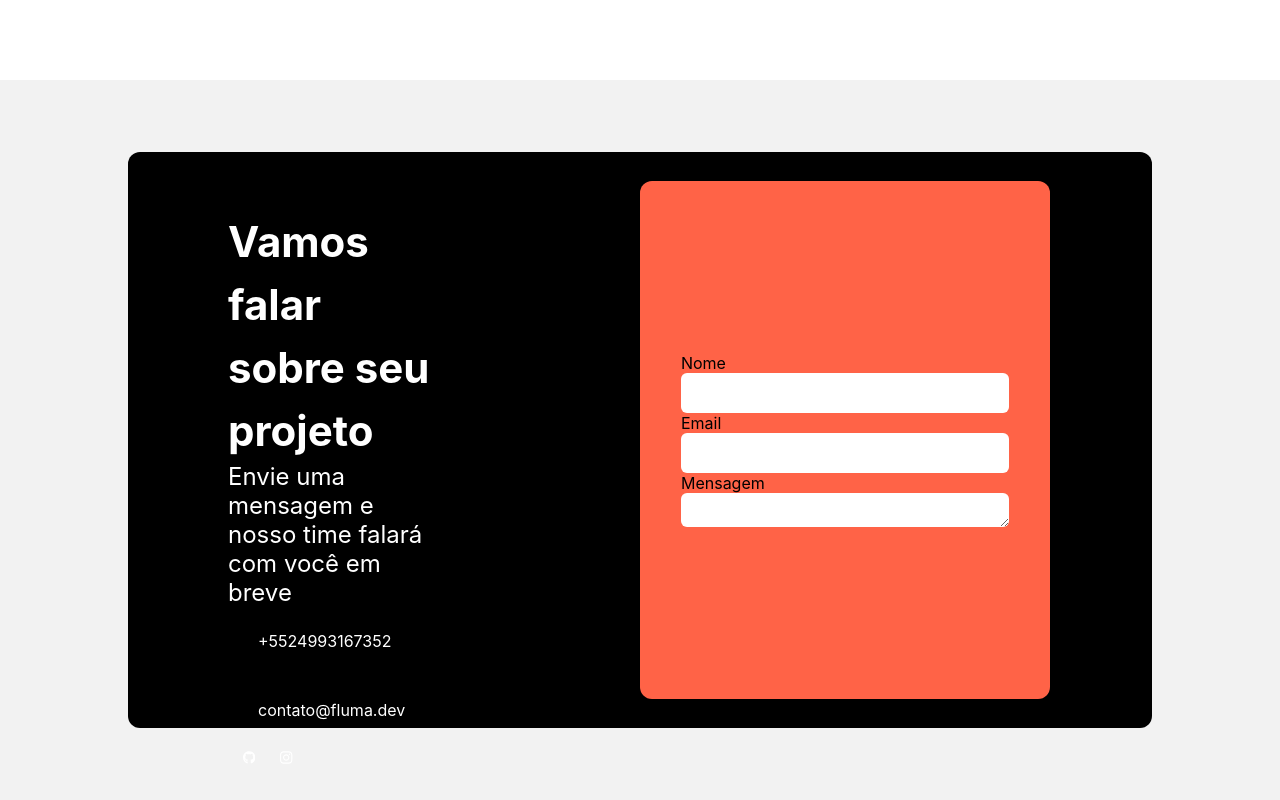
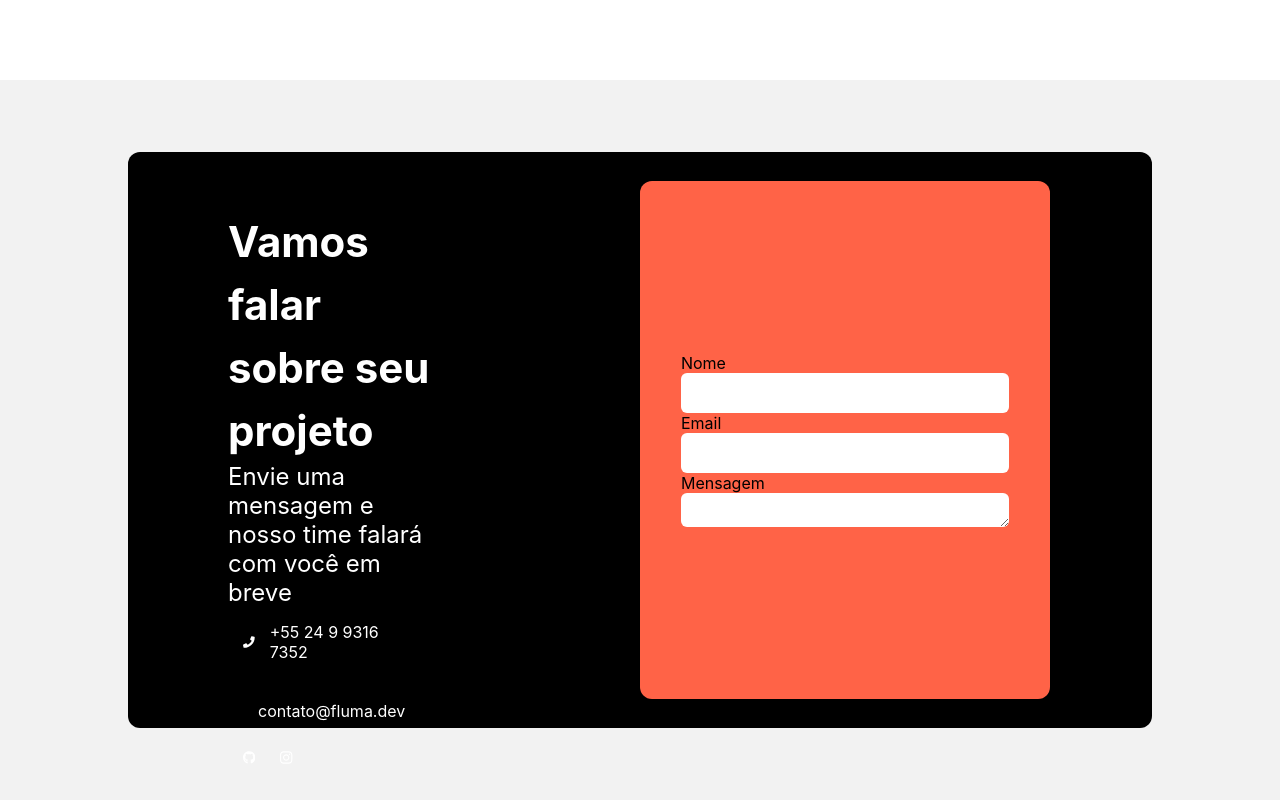
Before and after one commit to flumadev/fluma, a Next.js app: page / in a window 1280 px wide. Shown: the part 1520-2320 px from the top of the page. Built offline with nearby package versions, Linux system fonts and the light colour scheme.

Commit message:
removendo chakra ui

```diff
--- a/package.json
+++ b/package.json
@@ -9,7 +9,6 @@
     "lint": "next lint"
   },
   "dependencies": {
-    "@chakra-ui/react": "^1.6.10",
     "@emotion/react": "11",
     "@emotion/styled": "11",
     "@types/styled-components": "^5.1.15",
--- a/sections/Contact/index.tsx
+++ b/sections/Contact/index.tsx
@@ -17,7 +17,7 @@ const Contact = () => {
                     <ContactButtons>
                         <ContactTileContainer href="tel:+5524993167352">
                             <FaPhone />
-                            <a >+5524993167352</a>
+                            <a >+55 24 9 9316 7352</a>
                         </ContactTileContainer>
                         <ContactTileContainer href="mailto:contato@fluma.dev">
                             <FaEnvelope />
```
Also changed, not shown: 1 other file (tests, documents, lock files or other folders).
